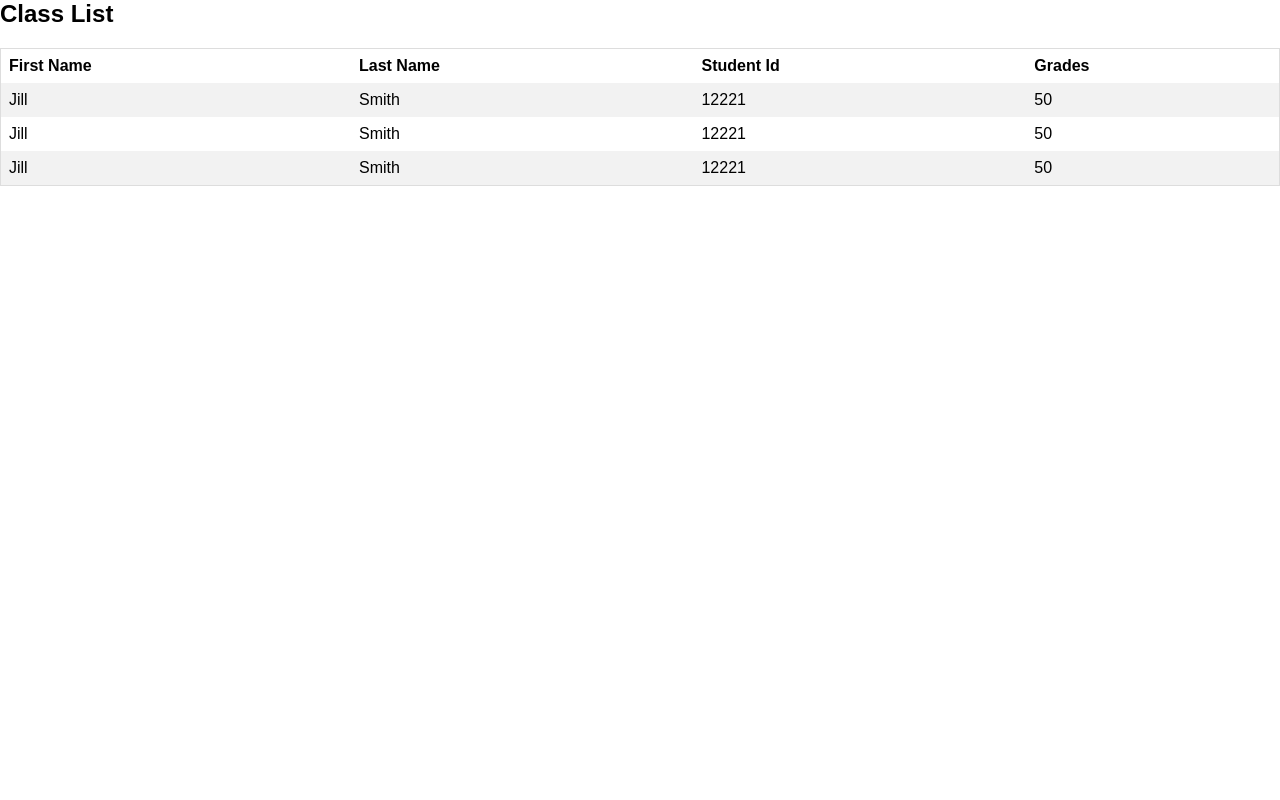
After one commit to MatthewFraser22/CP476, a PHP site: page /class.php in a window 1280 px wide. The commit adds this page. Run offline with PHP 8.4, Linux system fonts and the light colour scheme.

Commit message:
Created class list.

```diff
--- /dev/null
+++ b/class.php
@@ -0,0 +1,42 @@
+<link rel="stylesheet" href="css/index.css" type="text/css">
+
+
+<html>
+
+<body>
+    <h2>Class List</h2>
+    <div style="overflow-x:auto;">
+        <table>
+            <tr>
+                <th>First Name</th>
+                <th>Last Name</th>
+                <th>Student Id</th>
+                <th>Grades</th>
+
+            </tr>
+            <tr>
+                <td>Jill</td>
+                <td>Smith</td>
+                <td>12221</td>
+                <td>50</td>
+
+            </tr>
+            <tr>
+                <td>Jill</td>
+                <td>Smith</td>
+                <td>12221</td>
+                <td>50</td>
+
+            </tr>
+            <tr>
+                <td>Jill</td>
+                <td>Smith</td>
+                <td>12221</td>
+                <td>50</td>
+
+            </tr>
+        </table>
+    </div>
+</body>
+
+</html>
--- a/index.php
+++ b/index.php
@@ -10,7 +10,7 @@
             <a class="active" href="#home">Course List</a>
         </div>
     </div>
-
+    <h2>Course List</h2>
     <div style="overflow-x:auto;">
         <table>
             <tr>
```
Also changed, not shown: header.php (added).
